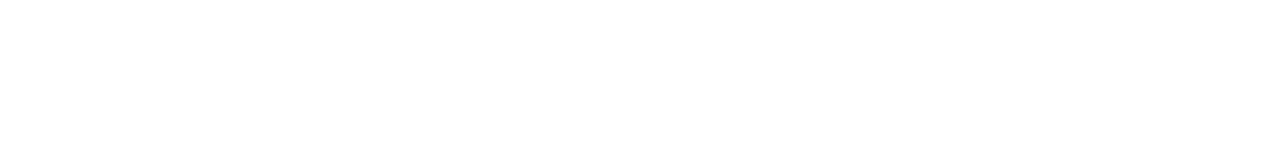
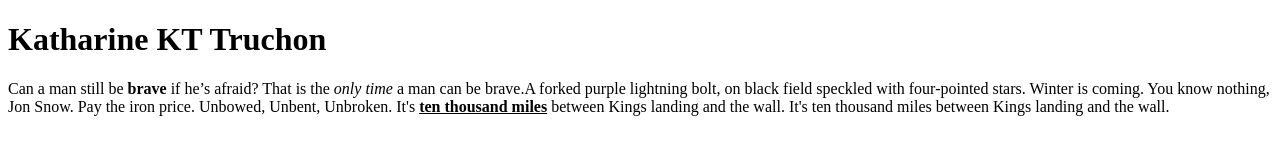
Before and after one commit to ktruchon/SE111_202420, a plain HTML site: page w1/index.html in a window 1280 px wide. Drawn offline with Linux system fonts and the light colour scheme.

Commit message:
w1 assignment

```diff
--- a/w1/index.html
+++ b/w1/index.html
@@ -15,5 +15,10 @@
         <!-- a <p> with a sentence written by me! about me!-->
         <!--make sure to use <b><i> and <u> inside of my paragraph-->
 
+    <div>
+        <h1>Katharine KT Truchon</h1>
+        <p>Can a man still be <b>brave</b> if he’s afraid? That is the <i>only time</i> a man can be brave.A forked purple lightning bolt, on black field speckled with four-pointed stars. Winter is coming. You know nothing, Jon Snow. Pay the iron price. Unbowed, Unbent, Unbroken. It's <b><u>ten thousand miles</u></b> between Kings landing and the wall. It's ten thousand miles between Kings landing and the wall.</p>
+    </div>
+
 </body>
 </html>
```
